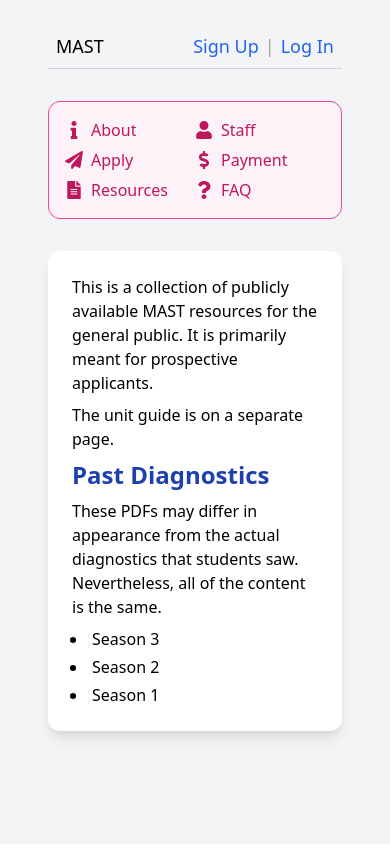
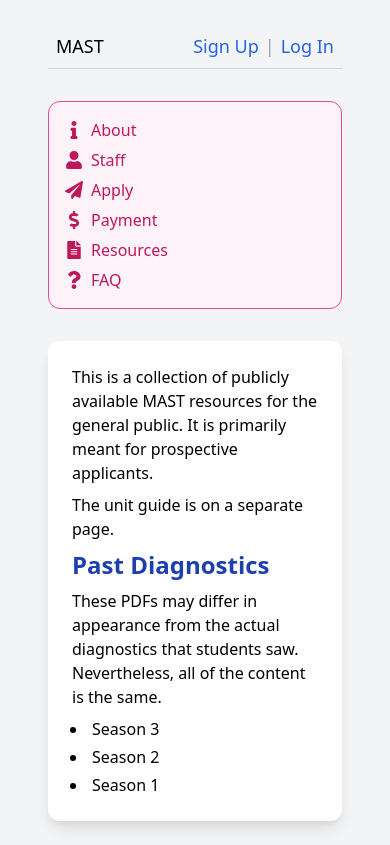
Before and after one commit to mathadvance/mast-web, a Next.js app: page /resources in a window 390 px wide. Built offline with nearby package versions, Linux system fonts and the light colour scheme.

Commit message:
Use widephone for sidebar

```diff
--- a/components/SideBar.tsx
+++ b/components/SideBar.tsx
@@ -29,7 +29,7 @@ function SideRow({ needsUser = false, link, label, icon }) {
 
 function SideBar() {
   return (
-    <div className="grid grid-cols-2 sm:grid-cols-1 gap-y-1.5 bg-pink-50 dark:bg-pink-800 rounded-xl border border-pink-500 dark:border-0 p-4">
+    <div className="grid grid-cols-1 widephone:grid-cols-2 sm:grid-cols-1 gap-y-1.5 bg-pink-50 dark:bg-pink-800 rounded-xl border border-pink-500 dark:border-0 p-4">
       <SideRow needsUser link="/home" label="Home" icon={<FaHome />} />
       <SideRow needsUser link="/settings" label="Settings" icon={<FaCog />} />
       <SideRow link="/about" label="About" icon={<FaInfo />} />
```
